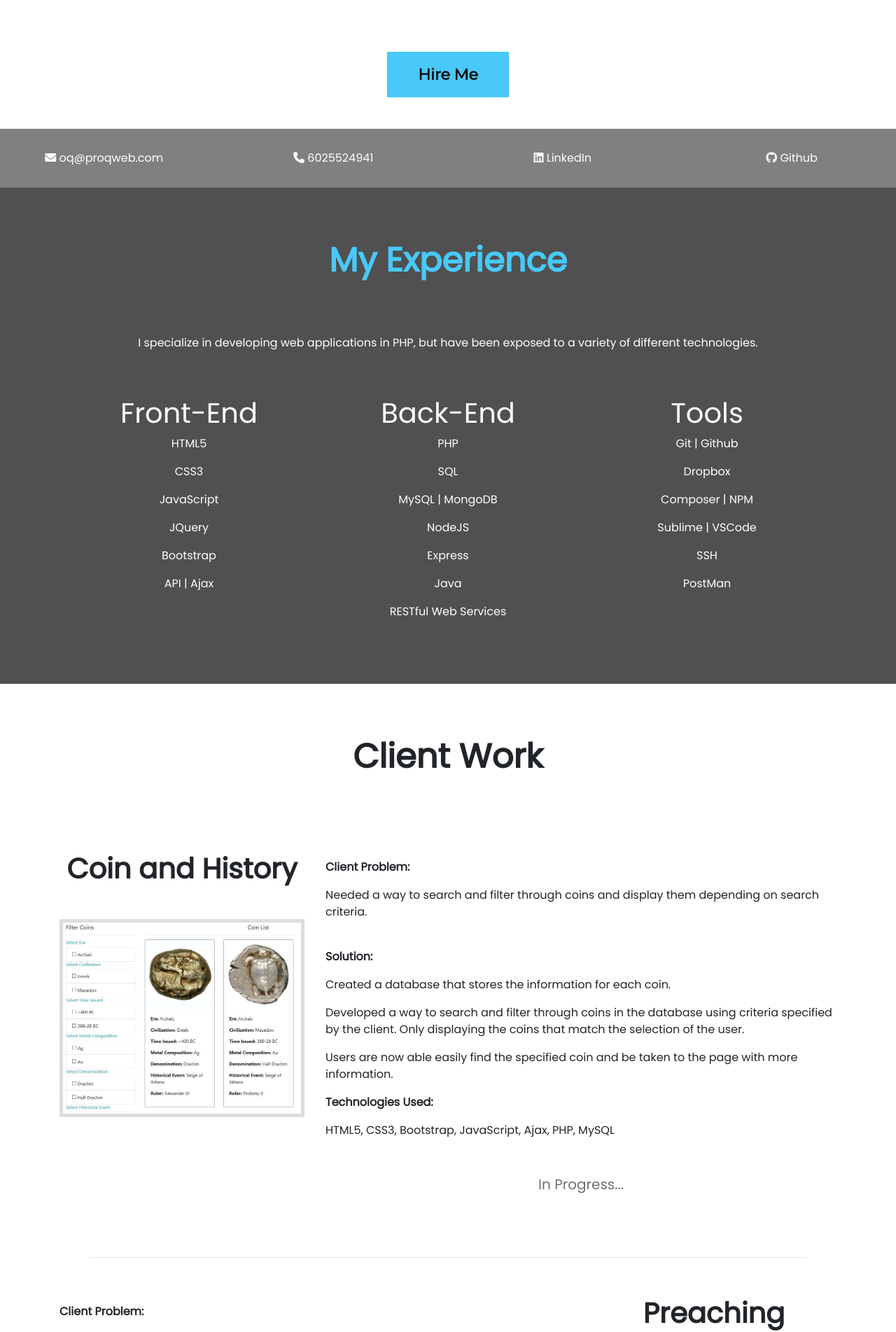
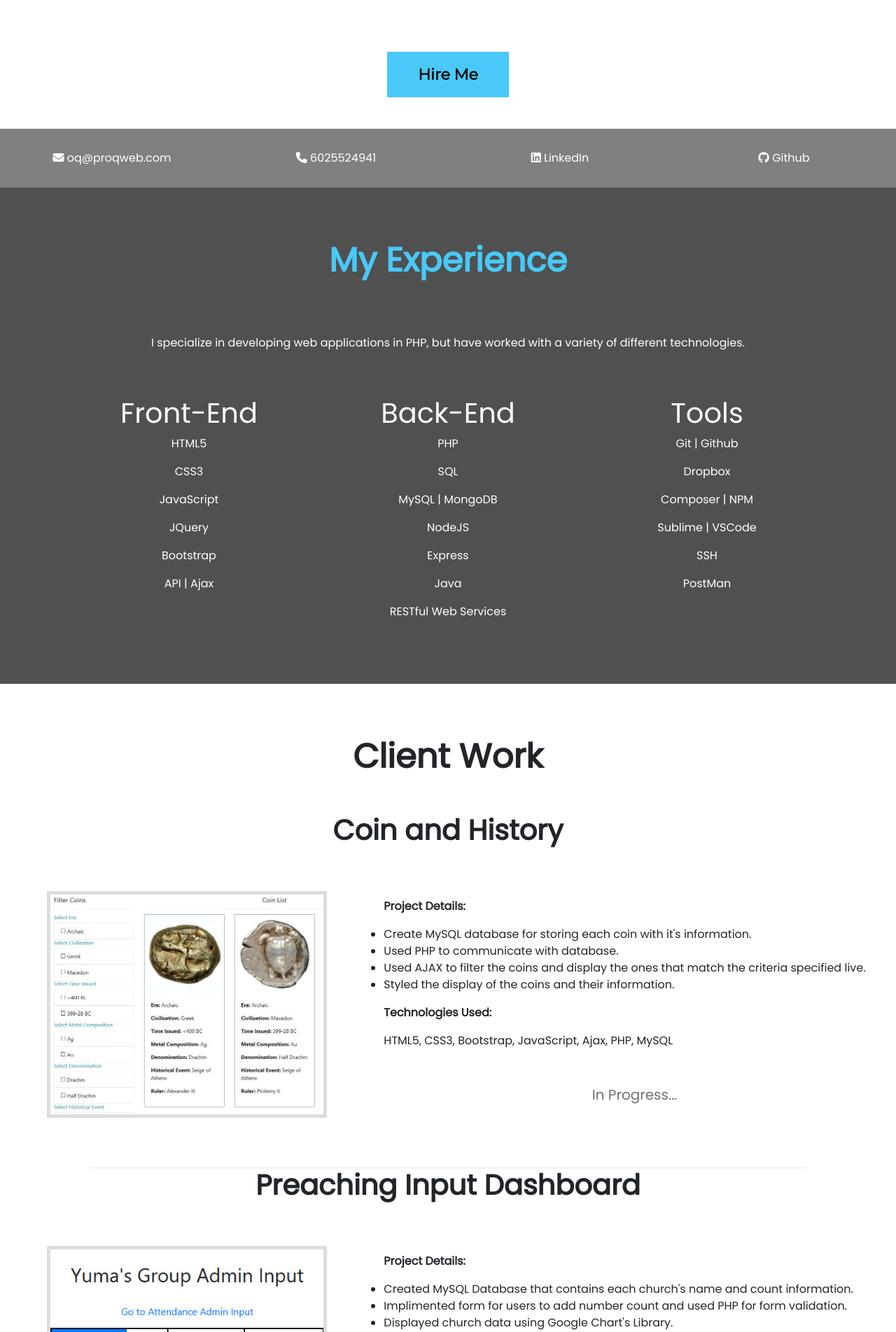
Before and after one commit to Osimba/Portfolio, a PHP site: page / in a window 1280 px wide. Shown: the part 815-2718 px from the top of the page at 70% size. Run offline with PHP 8.4, Linux system fonts and the light colour scheme; some libraries are stand-ins or nearby versions.

Commit message:
added carousel to client work section

```diff
--- a/css/style.css
+++ b/css/style.css
@@ -37,6 +37,9 @@ h3 {
 	.contact-info a {
 		color: white;
 	}
+.carousel-control-prev, .carousel-control-next {
+	color: black;
+}
 
 section {
 	padding: 75px 0;
@@ -100,6 +103,7 @@ div.project-row {
 	margin-left: auto;
 	margin-right: auto;
 	padding: 55px 0;
+
 }
 	div.project-details {
 		text-align: left;
@@ -117,6 +121,7 @@ div.project-row {
 		width: 100%;
 		max-width: 400px;
 		border: 5px solid #DDDDDD;
+		margin: 0 auto;
 	}
 .project-even-sm {
 	display: none;
@@ -252,6 +257,9 @@ footer a {
 
 
 @media screen and (max-width: 991px) {
+	div.project-row {
+		width: 450px;
+	}
 	.project-even-sm {
 		display: block;
 	}
@@ -275,3 +283,9 @@ footer a {
 
 
 }
+
+@media screen and (max-width: 450px) {
+	div.project-row {
+		width: 100%;
+	}
+}
--- a/index.php
+++ b/index.php
@@ -2,7 +2,6 @@
 Add social media buttons
 Add github source links
 Add Testimonials
-Add contact information
 -->
 <!DOCTYPE html>
 <html lang="en">
@@ -42,7 +41,7 @@ Add contact information
 				<div class="collapse navbar-collapse" id="navbarNav">
 					<div class="navbar-nav ml-auto">
 						<a class="nav-item nav-link" href="#Portfolio">Portfolio</a>
-						<a class="nav-item nav-link" href="#Hire">Contact</a>
+						<a class="nav-item nav-link" href="#Hire">Hire Me</a>
 					</div>
 				</div><!-- #navbarNav -->
 
@@ -71,7 +70,7 @@ Add contact information
 
 	    </section>
 
-	    <div class="contact-info row text-center">
+	    <div class="contact-info row text-center" style="margin: 0 auto;">
 			<div class="col-md-3 contact-item"><a href="mailto:oq@proqweb.com"><i class="fas fa-envelope"></i> oq@proqweb.com</a></div>
 			<div class="col-md-3 contact-item"><a href="tel:6025524941"><i class="fas fa-phone"></i> 6025524941</a></div>
 			<div class="col-md-3 contact-item"><a href="https://www.linkedin.com/in/osei-quashie/"><i class="fab fa-linkedin"></i> LinkedIn</a></div>
@@ -81,7 +80,7 @@ Add contact information
 	    <section class="text-center experiences">
 			<h2>My Experience</h2>
 			<br>
-			<p>I specialize in developing web applications in PHP, but have been exposed to a variety of different technologies.</p>
+			<p>I specialize in developing web applications in PHP, but have worked with a variety of different technologies.</p>
 			<br><br>
 
 	    	<div class="row container">
@@ -125,23 +124,43 @@ Add contact information
 
       <h2>Client Work</h2>
 
+      <div class="project-title container"><h3><strong>Coin and History</strong></h3></div>
 
-      <div class="row project-row container">
 
-        <div class="col-lg-4 project-img">
-          <h3><strong>Coin and History</strong></h3>
-          <img src="img/coin-history-filter.JPG">
-        </div>
+      <div class="row project-row">
+
+      	<div id="coinHistoryCarousel" class="col-lg-5 carousel slide" data-ride="carousel" data-interval="false">
+		  <div class="carousel-inner">
+		    <div class="project-img carousel-item active">
+		      <img class="d-block w-100" src="img/coin-history-filter.JPG" alt="First slide">
+		    </div>
+		    <div class="project-img carousel-item">
+		      <img class="d-block w-100" src="img/coin-history-filter.JPG" alt="Second slide">
+		    </div>
+		    <div class="project-img carousel-item">
+		      <img class="d-block w-100" src="img/coin-history-filter.JPG" alt="Third slide">
+		    </div>
+		  </div>
+		  <a class="carousel-control-prev" href="#coinHistoryCarousel" role="button" data-slide="prev">
+		    <span class="carousel-control-prev-icon" aria-hidden="true"></span>
+		    <span class="sr-only">Previous</span>
+		  </a>
+		  <a class="carousel-control-next" href="#coinHistoryCarousel" role="button" data-slide="next">
+		    <span class="carousel-control-next-icon" aria-hidden="true"></span>
+		    <span class="sr-only">Next</span>
+		  </a>
+		</div>
+
 
         <div class="col project-details">
 
-          <p><strong>Client Problem:</strong></p>
-          <p>Needed a way to search and filter through coins and display them depending on search criteria.</p>
-          <br>
-          <p><strong>Solution:</strong></p>
-          <p>Created a database that stores the information for each coin.</p>
-          <p>Developed a way to search and filter through coins in the database using criteria specified by the client. Only displaying the coins that match the selection of the user.</p>
-          <p>Users are now able easily find the specified coin and be taken to the page with more information.</p>
+          <p><strong>Project Details:</strong></p>
+          <ul>
+            <li>Create MySQL database for storing each coin with it's information.</li>
+            <li>Used PHP to communicate with database.</li>
+            <li>Used AJAX to filter the coins and display the ones that match the criteria specified live.</li>
+            <li>Styled the display of the coins and their information.</li>
+          </ul>
           <p><strong>Technologies Used:</strong></p>
           <p>HTML5, CSS3, Bootstrap, JavaScript, Ajax, PHP, MySQL</p>
 
@@ -154,62 +173,186 @@ Add contact information
 
       <hr class="divider">
 
-      <div class="row project-row container">
+      <div class="project-title container"><h3><strong>Preaching Input Dashboard</strong></h3></div>
 
-      	<div class="col-lg-4 project-img project-even-sm">
-          <h3><strong>Preaching Dashboard</strong></h3>
-          <img src="img/az-preaching-chart.JPG">
-        </div>
+      <div class="row project-row">
+
+      	<div id="preachingInputCarousel" class="col-lg-5 carousel slide" data-ride="carousel" data-interval="false">
+		  <div class="carousel-inner">
+		    <div class="project-img carousel-item active">
+		      <img class="d-block w-100" src="img/azfestival-week-input.JPG" alt="First slide">
+		    </div>
+		    <div class="project-img carousel-item">
+		      <img class="d-block w-100" src="img/azfestival-login.JPG" alt="Second slide">
+		    </div>
+		    <div class="project-img carousel-item">
+		      <img class="d-block w-100" src="img/azfestival-charts.JPG" alt="Third slide">
+		    </div>
+		  </div>
+		  <a class="carousel-control-prev" href="#preachingInputCarousel" role="button" data-slide="prev">
+		    <span class="carousel-control-prev-icon" aria-hidden="true"></span>
+		    <span class="sr-only">Previous</span>
+		  </a>
+		  <a class="carousel-control-next" href="#preachingInputCarousel" role="button" data-slide="next">
+		    <span class="carousel-control-next-icon" aria-hidden="true"></span>
+		    <span class="sr-only">Next</span>
+		  </a>
+		</div>
 
         <div class="col project-details">
 
-          <p><strong>Client Problem:</strong></p>
-          <p>Local church needed a way to track the amount of people that are being preached to daily to see if they are reaching their goals.</p>
-          <p>Needed to track, interested recipients, uninterested and baptisms for each individual church as well as the total number for all churches.</p>
-          <p>Wanted to see the results displayed in a chart.</p>
-          <p>Required a way for members to input the amounts seperately and for the numbers to be updated in real time.</p>
-          <br>
-          <p><strong>Solution:</strong></p>
-          <p>Created a database that contained each church's name, and preaching count information and displayed this information with Google Charts.</p>
-          <p>Provided a form field for users to input the numbers for the desired church.</p>
+          <p><strong>Project Details:</strong></p>
+          <ul>
+            <li>Created MySQL Database that contains each church's name and count information.</li>
+            <li>Implimented form for users to add number count and used PHP for form validation.</li>
+            <li>Displayed church data using Google Chart's Library.</li>
+            <li>Created 3 pages, fully responsive</li>
+          </ul>
+
           <p><strong>Technologies Used:</strong></p>
-          <p>HTML5, CSS3, JavaScript, Google Charts, PHP, MySQL</p>
+          <p>HTML5, CSS3, Bootstrap, JavaScript, Google Charts, PHP, MySQL</p>
 
-          <a class="project-link"><button class="btn button-link btn-lg" disabled>Check it out*</button></a>
-          <p class="text-center">*Link disabled due to client's request to keep site private while in use.</p>
+          <a class="project-link"><button class="btn button-link btn-lg" disabled>Private</button></a>
 
         </div>
 
-        <div class="col-lg-4 project-img project-even-lg">
-          <h3><strong>Preaching Dashboard</strong></h3>
-          <img src="img/az-preaching-chart.JPG">
-        </div>
+
 
       </div> <!-- project-row -->
 
 
       <hr class="divider">
 
+       <div class="project-title container"><h3><strong>Metal Sculpture Studio</strong></h3></div>
 
-      <div class="row project-row container">
+      <div class="row project-row">
 
-        <div class="col-lg-4 project-img">
-          <h3><strong>Jitseasy</strong></h3>
-          <img src="img/jitseasy-filter-open.JPG">
-        </div>
+      	<div id="metalSSCarousel" class="col-lg-5 carousel slide" data-ride="carousel" data-interval="false">
+		  <div class="carousel-inner">
+		    <div class="project-img carousel-item active">
+		      <img class="d-block w-100" src="img/metal-sculpture-studio.JPG" alt="First slide">
+		    </div>
+		    <div class="project-img carousel-item">
+		      <img class="d-block w-100" src="img/metal-sculpture-studio.JPG" alt="Second slide">
+		    </div>
+		    <div class="project-img carousel-item">
+		      <img class="d-block w-100" src="img/metal-sculpture-studio.JPG" alt="Third slide">
+		    </div>
+		  </div>
+		  <a class="carousel-control-prev" href="#metalSSCarousel" role="button" data-slide="prev">
+		    <span class="carousel-control-prev-icon" aria-hidden="true"></span>
+		    <span class="sr-only">Previous</span>
+		  </a>
+		  <a class="carousel-control-next" href="#metalSSCarousel" role="button" data-slide="next">
+		    <span class="carousel-control-next-icon" aria-hidden="true"></span>
+		    <span class="sr-only">Next</span>
+		  </a>
+		</div>
 
         <div class="col project-details">
 
-          <p><strong>Client Problem:</strong></p>
-          <p>Filter selections did not display child categories in a clear way.</p>
-          <p>Filter items are very numerous and needed their own search field.</p>
-          <br>
-          <p><strong>Solution:</strong></p>
-          <p>Created a search field that filters the items in each category. Only displaying the items that contain the words entered.</p>
-          <p>Users are now able easily find their selection without having to scroll through a long list each time.</p>
-          <p>Indented the items that were children to better distinguish them from their parent categories.</p>
+          <p><strong>Project Details:</strong></p>
+          <ul>
+            <li>Implimented Mulit-Carrier Shipping plugin and UPS Freight Shipping.</li>
+            <li>Altered design to be more user friendly and responsive.</li>
+            <li>Helped to lower page loading times with caching and compressing image files.</li>
+          </ul>
           <p><strong>Technologies Used:</strong></p>
-          <p>HTML5, CSS3, JavaScript</p>
+          <p>PHP, Wordpress</p>
+
+          <a href="https://www.metalsculpturestudio.com/" class="project-link"><button class="btn button-link btn-lg" >Check it out</button></a>
+
+        </div>
+
+
+      </div> <!-- project-row -->
+
+      <hr class="divider">
+
+      <div class="project-title container"><h3><strong>Dental Service Page</strong></h3></div>
+
+      <div class="row project-row">
+
+      	<div id="dentalPageCarousel" class="col-lg-5 carousel slide" data-ride="carousel" data-interval="false">
+		  <div class="carousel-inner">
+		    <div class="project-img carousel-item active">
+		      <img class="d-block w-100" src="img/dental-page.JPG" alt="First slide">
+		    </div>
+		    <div class="project-img carousel-item">
+		      <img class="d-block w-100" src="img/dental-page.JPG" alt="Second slide">
+		    </div>
+		    <div class="project-img carousel-item">
+		      <img class="d-block w-100" src="img/dental-page.JPG" alt="Third slide">
+		    </div>
+		  </div>
+		  <a class="carousel-control-prev" href="#dentalPageCarousel" role="button" data-slide="prev">
+		    <span class="carousel-control-prev-icon" aria-hidden="true"></span>
+		    <span class="sr-only">Previous</span>
+		  </a>
+		  <a class="carousel-control-next" href="#dentalPageCarousel" role="button" data-slide="next">
+		    <span class="carousel-control-next-icon" aria-hidden="true"></span>
+		    <span class="sr-only">Next</span>
+		  </a>
+		</div>
+
+        <div class="col project-details">
+
+          <p><strong>Project Details:</strong></p>
+          <ul>
+            <li>Developed responsive landing page to help convert visitors to request a free consultation.</li>
+          </ul>
+          <p><strong>Technologies Used:</strong></p>
+          <p>Wordpress</p>
+
+          <a href="https://visitcaringsmiles.com/services-type/all-on-4/" class="project-link"><button class="btn button-link btn-lg">Check it out</button></a>
+
+
+        </div>
+
+
+      </div> <!-- project-row -->
+
+
+      <hr class="divider">
+
+      <div class="project-title container"><h3><strong>Jitseasy</strong></h3></div>
+
+
+      <div class="row project-row">
+
+      	<div id="jitseasyCarousel" class="col-lg-5 carousel slide" data-ride="carousel" data-interval="false">
+		  <div class="carousel-inner">
+		    <div class="project-img carousel-item active">
+		      <img class="d-block w-100" src="img/jitseasy-filter-open.JPG" alt="First slide">
+		    </div>
+		    <div class="project-img carousel-item">
+		      <img class="d-block w-100" src="img/jitseasy-filter-open.JPG" alt="Second slide">
+		    </div>
+		    <div class="project-img carousel-item">
+		      <img class="d-block w-100" src="img/jitseasy-filter-open.JPG" alt="Third slide">
+		    </div>
+		  </div>
+		  <a class="carousel-control-prev" href="#jitseasyCarousel" role="button" data-slide="prev">
+		    <span class="carousel-control-prev-icon" aria-hidden="true"></span>
+		    <span class="sr-only">Previous</span>
+		  </a>
+		  <a class="carousel-control-next" href="#jitseasyCarousel" role="button" data-slide="next">
+		    <span class="carousel-control-next-icon" aria-hidden="true"></span>
+		    <span class="sr-only">Next</span>
+		  </a>
+		</div>
+
+        <div class="col project-details">
+
+          <p><strong>Project Details:</strong></p>
+          <ul>
+            <li>Hid category items in a div that opens when category title is clicked</li>
+            <li>Used CSS and Javascript to indent the child category items.</li>
+            <li>Removed pagination links and allowed for vidoes to autoload when user reaches bottom of page.</li>
+            <li>Allowed ad to remain on the screen when user scrolls passed it.</li>
+          </ul>
+          <p><strong>Technologies Used:</strong></p>
+          <p>HTML5, CSS3, JavaScript, Wordpress, Toolset</p>
 
           <a href="https://www.jitseasy.com/" class="project-link"><button class="btn button-link btn-lg">Check it out</button></a>
 
```
Also changed, not shown: img/azfestival-charts.JPG (added), img/azfestival-login.JPG (added), img/azfestival-week-input.JPG (added).
